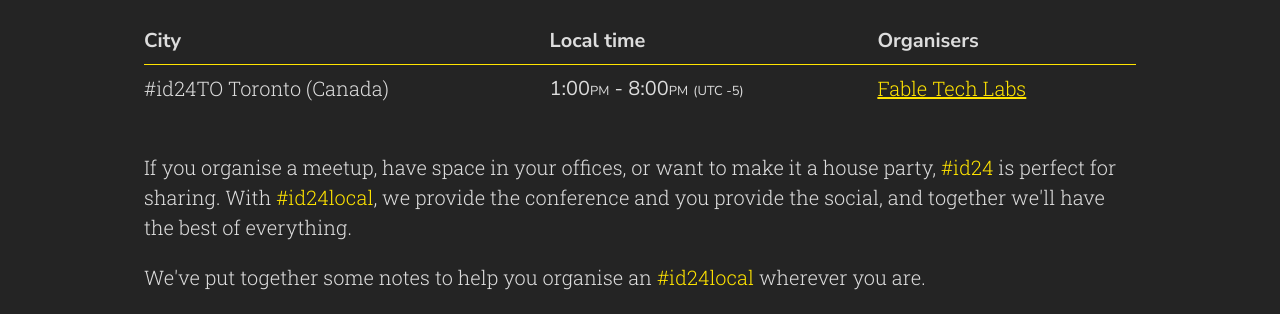
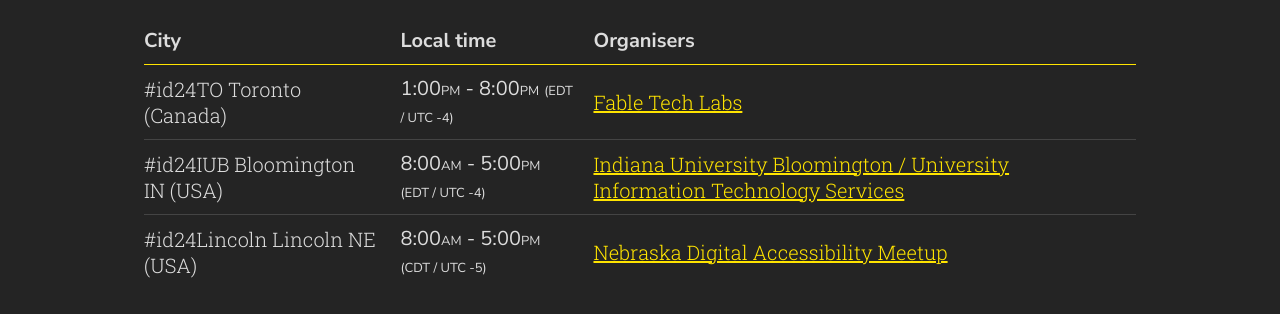
Before and after one commit to inclusivedesign24/inclusivedesign24.org, an Eleventy site: page 2019/id24local/index.html in a window 1280 px wide. Shown: the part 276-590 px from the top of the page. Built offline with nearby package versions, Linux system fonts and the light colour scheme; Eleventy itself is replaced by a stand-in of ours; files that its build step writes are made by us from their sources.

Commit message:
Add id24local 2019 events

```diff
--- a/2019/id24local/index.html
+++ b/2019/id24local/index.html
@@ -83,7 +83,9 @@
         <tr><th>City</th><th>Local time</th><th>Organisers</th></tr>
     </thead>
     <tbody>
-        <tr><td>#id24TO Toronto (Canada)</td><td>1:00<span class="session_time_local_ampm">PM</span> - 8:00<span class="session_time_local_ampm">PM</span> <span class="session_time_offset">(<abbr title="Coordinated Universal Time">UTC</abbr> -5)</span></td><td><a href="https://www.eventbrite.ca/e/id24to-join-fable-for-a-day-of-inclusive-design-at-oneeleven-tickets-70964692305">Fable Tech Labs</a></td></tr>
+        <tr><td>#id24TO Toronto (Canada)</td><td>1:00<span class="session_time_local_ampm">PM</span> - 8:00<span class="session_time_local_ampm">PM</span> <span class="session_time_offset">(<abbr title="Eastern Daylight Time">EDT</abbr> / <abbr title="Coordinated Universal Time">UTC</abbr> -4)</span></td><td><a href="https://www.eventbrite.ca/e/id24to-join-fable-for-a-day-of-inclusive-design-at-oneeleven-tickets-70964692305">Fable Tech Labs</a></td></tr>
+        <tr><td>#id24IUB Bloomington IN (USA)</td><td>8:00<span class="session_time_local_ampm">AM</span> - 5:00<span class="session_time_local_ampm">PM</span> <span class="session_time_offset">(<abbr title="Eastern Daylight Time">EDT</abbr> / <abbr title="Coordinated Universal Time">UTC</abbr> -4)</span></td><td><a href="https://uits.iu.edu/">Indiana University Bloomington / University Information Technology Services</a></td></tr>
+        <tr><td>#id24Lincoln Lincoln NE (USA)</td><td>8:00<span class="session_time_local_ampm">AM</span> - 5:00<span class="session_time_local_ampm">PM</span> <span class="session_time_offset">(<abbr title="Central Daylight Time">CDT</abbr> / <abbr title="Coordinated Universal Time">UTC</abbr> -5)</span></td><td><a href="https://www.meetup.com/Nebraska-Digital-Accessibility-Meetup/events/264353695/">Nebraska Digital Accessibility Meetup</a></td></tr>
     </tbody>
 </table>
 
```
